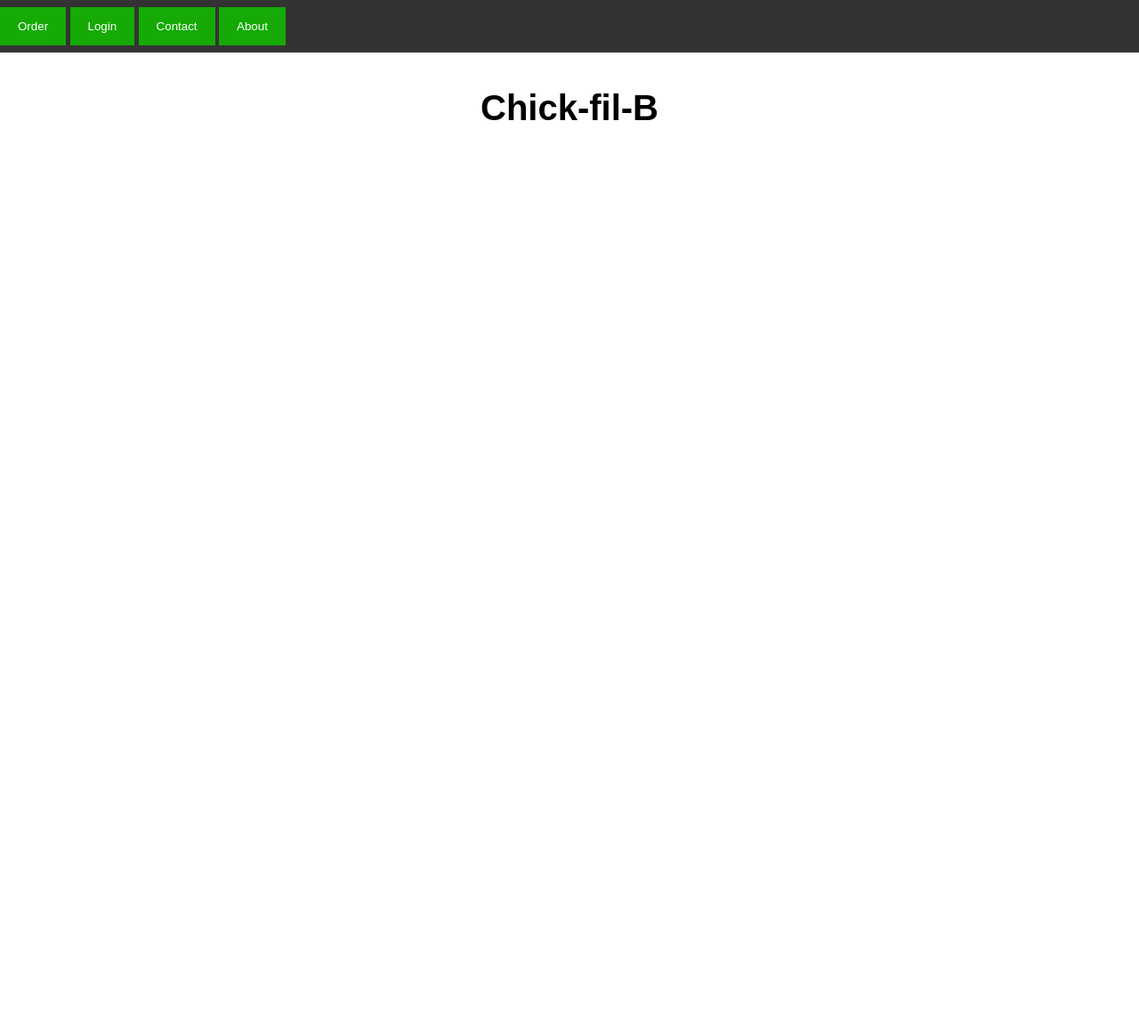
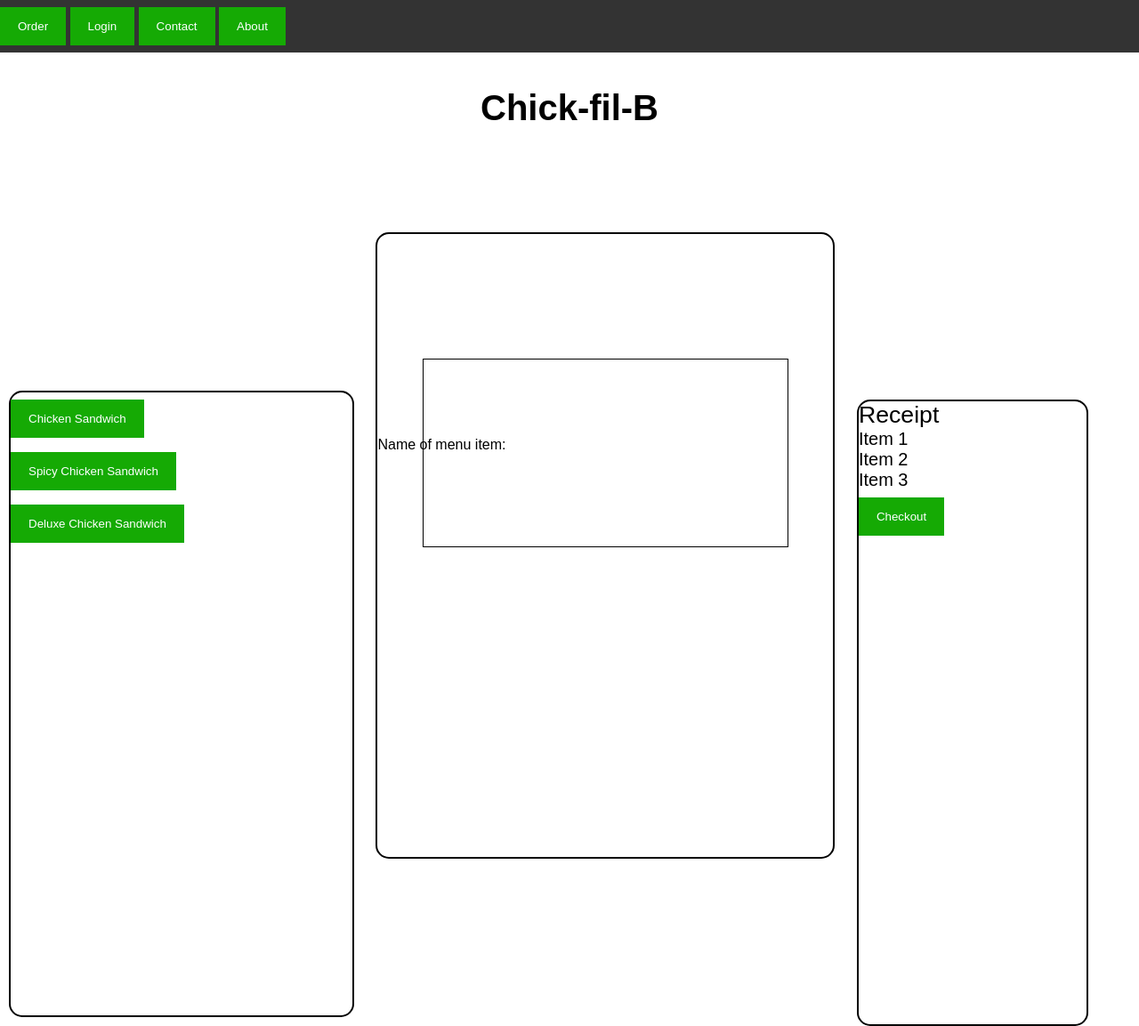
Before and after one commit to solarflareboy/Project_3_Deployment, a plain HTML site: page Front-End/HomePage.html in a window 1280 px wide. Shown: the whole page at 89% size. Before the commit the page ends 800 px from the top, so only its background shows below. Drawn offline with Linux system fonts and the light colour scheme.

Commit message:
Added a basic flex-box structure for displaying menu, image, and receipt to the homepage.

```diff
--- a/Front-End/HomePage.css
+++ b/Front-End/HomePage.css
@@ -19,8 +19,6 @@
     margin: 8px 0;
     border: none;
     cursor: pointer;
-    width: 100%;
-    height: 100%;
   }
 
   button:hover {
@@ -136,3 +134,42 @@
     overflow: hidden;
     background-color: #333;
   }
+
+  .flex-box{
+    display: inline-flex;
+    flex-wrap: wrap;
+    border: solid black 2px;
+    border-radius: 15px;
+    margin: 10px;
+  }
+
+  #menu-items{
+    width: 30%;
+    height: 700px;
+    flex-direction: column;
+    position: relative;
+  }
+
+  #menu-display{
+    width: 40%;
+    height: 700px;
+    flex-direction: column;
+    position: relative;
+  }
+
+  #receipt{
+    width: 20%;
+    height: 700px;
+    flex-direction: column;
+    position: relative;
+    font-size: 15pt;
+  }
+
+  .box{
+    width: 80%;
+    height: 30%;
+    border: 1px solid black;
+    position: relative;
+    align-self: center;
+    top: 20%;
+  }
--- a/Front-End/HomePage.html
+++ b/Front-End/HomePage.html
@@ -52,6 +52,25 @@
   </form>
 </div>
 
+<div class = "flex-box" id = "menu-items">
+  <div> <button> Chicken Sandwich </button> </div>
+  <div> <button> Spicy Chicken Sandwich </button> </div>
+  <div> <button> Deluxe Chicken Sandwich </button> </div>
+</div>
+
+<div class = "flex-box" id = "menu-display">
+  <div class = "box"> </div>
+  <p>Name of menu item:</p>
+</div>
+
+<div class = "flex-box" id = "receipt">
+  <div style="font-size: 20pt;"> Receipt </div>
+  <div>Item 1</div>
+  <div>Item 2</div>
+  <div>Item 3</div>
+  <div><button>Checkout</button></div>
+</div>
+
 <script>
 var login = document.getElementById('LoginWindow');
 
```
